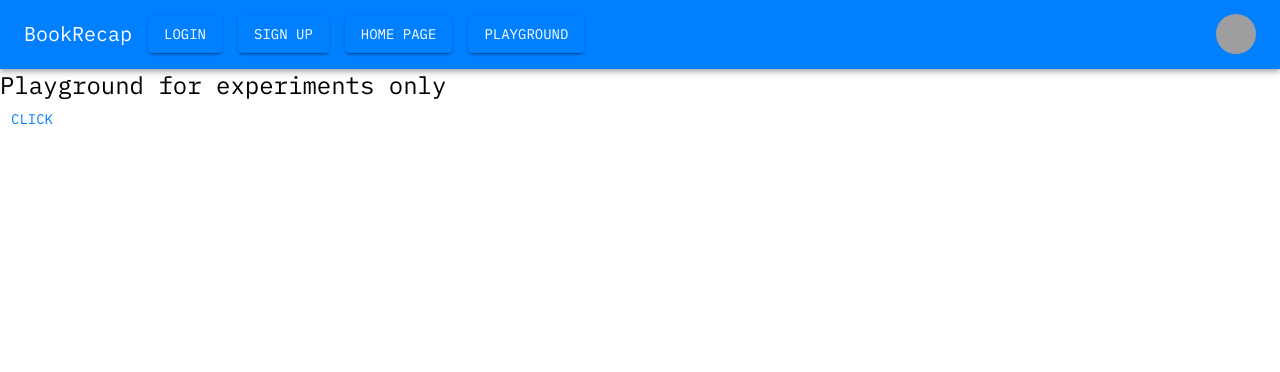
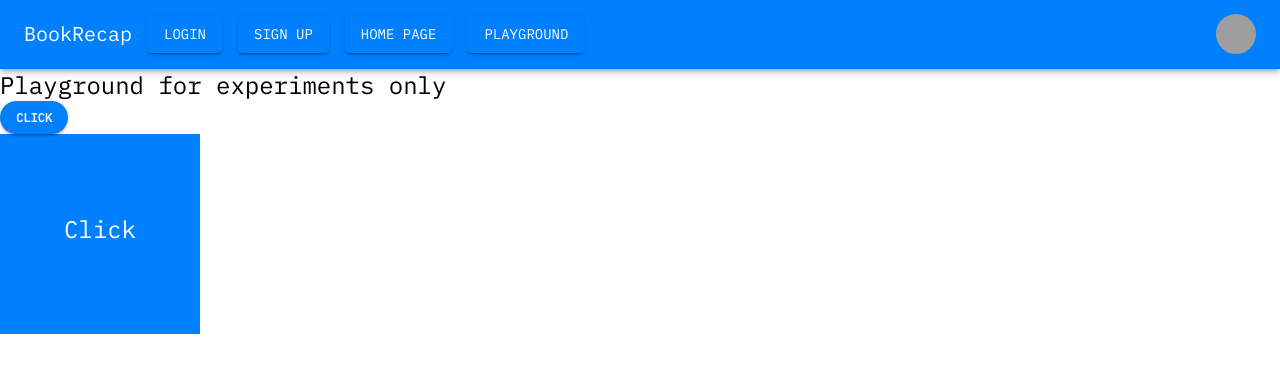
Before and after one commit to jamesnguyen30/project-portfolio, a React (Create React App) app in the folder webapp/: page / in a window 1280 px wide. Shown: the top 372 px of the page. Built offline with nearby package versions, Linux system fonts and the light colour scheme; grey boxes are pictures that could not be loaded.

Commit message:
Playing around with css styling with styled in mui/system

```diff
--- a/webapp/src/components/listView/SearchResultList.js
+++ b/webapp/src/components/listView/SearchResultList.js
@@ -1,7 +1,8 @@
 import { React } from 'react'
-import { List, Link, Stack, Divider } from '@mui/material'
+import { List, Link, Stack, Divider, Button, Typography } from '@mui/material'
 import PropTypes from 'prop-types'
 import { SearchItemContainer } from './styles'
+import { CommonButton } from '../../styles/Common'
 
 const BookSearchResult = ({ id, title, subtitle, authors, thumbnail, onClick }) => (
   <div>
@@ -18,9 +19,8 @@ const BookSearchResult = ({ id, title, subtitle, authors, thumbnail, onClick })
         <p>{authors}</p>
         <p>Rating 4.7 - 315 recaps</p>
         <Stack spacing={2} direction='row'>
-          <button>Want to read</button>
-          <button>Favorite</button>
-          <button>Amazon</button>
+          <Button style={{ ...CommonButton, color: 'red' }} >Favorite</Button>
+          <Typography>You have 3 recaps</Typography>
         </Stack>
       </div>
     </div>
--- a/webapp/src/components/nav/NavBar.js
+++ b/webapp/src/components/nav/NavBar.js
@@ -148,7 +148,7 @@ export default function NavBar () {
             <Box sx={{ flexGrow: 0 }}>
               <Tooltip title="Sign up or login">
                 <IconButton onClick={openProfileMenu} sx={{ p: 0 }}>
-                  <Avatar src="https://img.icons8.com/doodle/48/000000/user-male-circle.png" />
+                  <Avatar src="https://img.icons8.com/stickers/100/000000/human-head.png"/>
                 </IconButton>
               </Tooltip>
               <Menu
--- /dev/null
+++ b/webapp/src/styles/Common.js
@@ -0,0 +1,6 @@
+const CommonButton = {
+  fontSize: 12,
+  fontWeight: 'bold'
+}
+
+export { CommonButton }
--- a/webapp/src/views/HomePage/DetailPage.js
+++ b/webapp/src/views/HomePage/DetailPage.js
@@ -12,9 +12,11 @@ import PostList from '../../components/post/PostList'
 import PropTypes from 'prop-types'
 import { Controller, useForm } from 'react-hook-form'
 import { createPost } from '../../api/post'
+import { CommonButton } from '../../styles/Common'
+import ArrowBackIosIcon from '@mui/icons-material/ArrowBackIos'
 
 const DetailPage = (props) => {
-  const { bookid } = props
+  const { bookid, onGoBack } = props
   const [loading, setLoading] = useState(true)
   const [book, setBook] = useState({})
   const [expand, setExpand] = useState(true)
@@ -65,9 +67,10 @@ const DetailPage = (props) => {
 
   return (
     <Box>
-      <Typography>
+      {/* <Typography>
         Detail Page
-      </Typography>
+      </Typography> */}
+      <Button style={{ ...CommonButton }} onClick={onGoBack} startIcon={<ArrowBackIosIcon/>}>Back to search</Button>
       {!loading && (
         <Grid container spacing={1}>
           <Grid item xs = {12}>
@@ -199,7 +202,8 @@ const DetailPage = (props) => {
 }
 
 DetailPage.propTypes = {
-  bookid: PropTypes.string.isRequired
+  bookid: PropTypes.string.isRequired,
+  onGoBack: PropTypes.func
 }
 
 export default DetailPage
--- a/webapp/src/views/HomePage/HomePage.js
+++ b/webapp/src/views/HomePage/HomePage.js
@@ -1,6 +1,8 @@
 import { React, useState } from 'react'
-import { Typography, Grid, Box, ImageList, Divider, Link } from '@mui/material'
+import { Typography, Grid, Box, ImageList, Divider, Link, Button } from '@mui/material'
 import { MainPageStyle } from './styles'
+import { CommonButton } from '../../styles/Common'
+
 import ListView from '../../components/listView/ListView'
 import SearchBox from '../../components/searchBox/SearchBox'
 import constants from '../../constants/styles'
@@ -22,9 +24,9 @@ const HomePage = () => {
     'http://books.google.com/books/content?id=sBk9DQEACAAJ&printsec=frontcover&img=1&zoom=5&source=gbs_api'
   ]
 
-  const goToHomePage = () => {
-    switchTabPanel(0)
-  }
+  // const goToHomePage = () => {
+  //   switchTabPanel(0)
+  // }
 
   const goToSearch = () => {
     switchTabPanel(1)
@@ -108,7 +110,6 @@ const HomePage = () => {
         <Box style={{ ...MainPageStyle.CommonContainer, marginTop: constants.space.medium }}>
           <div style={{ display: 'flex', flexDirection: 'row', alignItems: 'center' }}>
             <Typography variant='h6'><strong>Favorites</strong></Typography>
-            {/* <button>open</button> */}
           </div>
 
           <Divider/>
@@ -117,24 +118,25 @@ const HomePage = () => {
               <img key={value} src={value} width={60} />
             ))}
           </ImageList>
+          <Button style={CommonButton} variant="contained">Click</Button>
         </Box>
         <Box style={{ ...MainPageStyle.CommonContainer, marginTop: constants.space.medium }}>
           <div style={{ display: 'flex', flexDirection: 'row', alignItems: 'center' }}>
             <Typography variant='h6'><strong>Wanted</strong></Typography>
-            <button>open</button>
           </div>
           <ImageList cols={3} rowHeight={100}>
             {imagesDummy.map(value => (
               <img key={value} src={value} width={60} />
             ))}
           </ImageList>
+          <Button style={CommonButton} variant="contained">Click</Button>
         </Box>
       </Grid>
 
       <Grid item xs={6} sm={8}>
-        <button onClick={goToHomePage}>Home</button>
-        <button onClick={goToSearch}>Search</button>
-        <button onClick={goToDetail}>Detail</button>
+        {/* <button onClick={goToHomePage}>Home</button>
+        <button onClick={goToSearch}>Search</button> */}
+        {/* <button onClick={goToDetail}>Detail</button> */}
 
         <TabPanel value={tabValue} index={0}>
           <ListView>
@@ -146,7 +148,7 @@ const HomePage = () => {
           <SearchResultList items={searchResults} onItemClicked={searchResultItemClicked}></SearchResultList>
         </TabPanel>
         <TabPanel value={tabValue} index={2}>
-          <DetailPage title="Detail Page" bookid={selectedBookId}></DetailPage>
+          <DetailPage title="Detail Page" bookid={selectedBookId} onGoBack={goToSearch}></DetailPage>
         </TabPanel>
 
       </Grid>
--- a/webapp/src/views/HomePage/PlayGround.js
+++ b/webapp/src/views/HomePage/PlayGround.js
@@ -1,15 +1,28 @@
 // import NavBar from "./components/nav/Nav";
 import React from 'react'
-import { Button, Typography } from '@mui/material'
+import { Button, Typography, Box } from '@mui/material'
+import { styled } from '@mui/system'
+
+const MyLink = styled(Typography)`
+  color: white;
+  font-size: 24px;
+  padding-bottom: 8px;
+  &:hover {
+    border-bottom: 6px solid white;
+    cursor: pointer;
+  }
+`
 
 const PlayGround = () => {
   return (
     <div className="App">
-        {/* <NavBar></NavBar> */}
         <Typography variant="h5">
         Playground for experiments only
         </Typography>
-        <Button color="primary">Click</Button>
+        <Button color="primary" style={{ borderRadius: '24px', fontSize: 12, fontWeight: 'bold' }} variant="contained">Click</Button>
+        <Box sx={{ height: 200, width: 200, backgroundColor: 'primary.main', display: 'flex', justifyContent: 'center', alignItems: 'center' }}>
+          <MyLink variant="h4">Click</MyLink>
+        </Box>
     </div>
   )
 }
```
Also changed, not shown: webapp/src/components/Button.js (+7 -9 lines).
